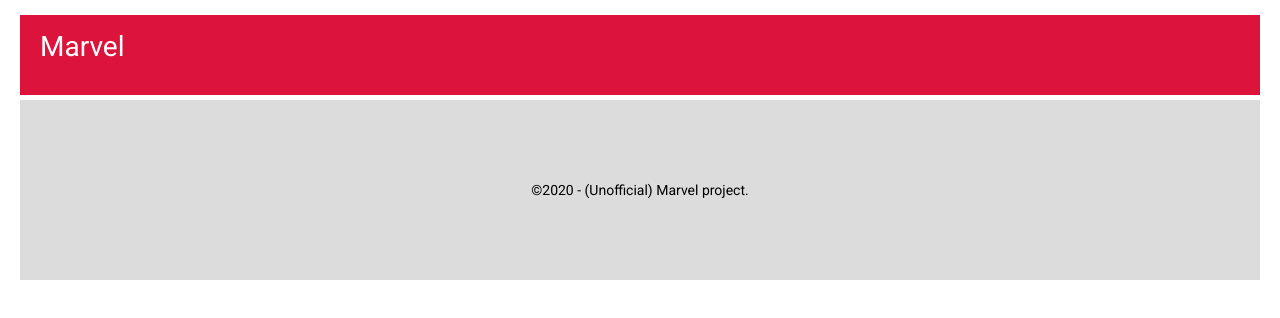
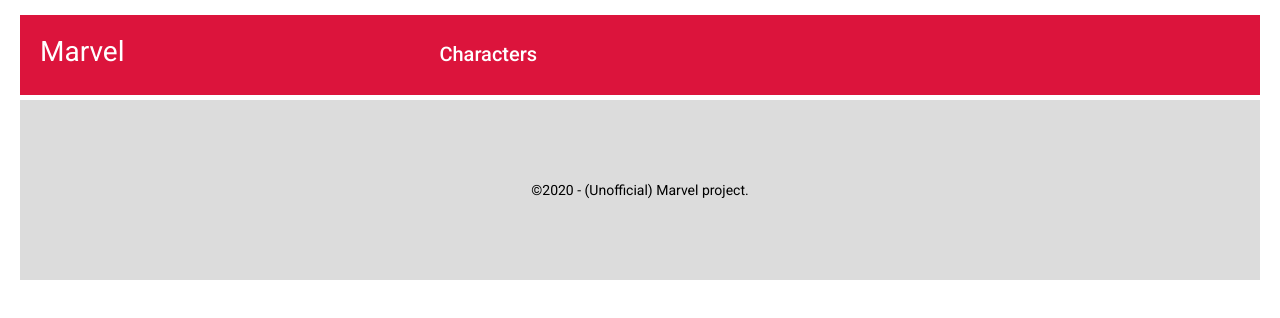
Before and after one commit to disantana/ng-marvel, an Angular app: page / in a window 1280 px wide. Shown: the top 318 px of the page. Built offline with nearby package versions, Linux system fonts and the light colour scheme.

Commit message:
feat: Add a navigation to character

```diff
--- a/src/app/_shared/header/header.component.css
+++ b/src/app/_shared/header/header.component.css
@@ -10,4 +10,21 @@
   font-size: 28px;
   padding-left: 20px;
   color: white;
+  margin-top: 10px;
 }
+
+.navigation{
+  display: flex;
+  align-self: center;
+  padding-left: 300px;
+}
+
+.mlink{
+  font-size: 20px;
+  text-decoration: none;
+  padding-right: 20px;
+
+}
+.logo-link{
+  height: 80px;
+}
--- a/src/app/_shared/header/header.component.html
+++ b/src/app/_shared/header/header.component.html
@@ -1,3 +1,6 @@
 <div id="_header" class="header">
   <h1 class="logo-text">Marvel</h1>
+  <nav class="navigation">
+    <span><a mat-raised-button routerLink="characters" class="mat-tab-link mlink">Characters</a></span>
+  </nav>
 </div>
```
